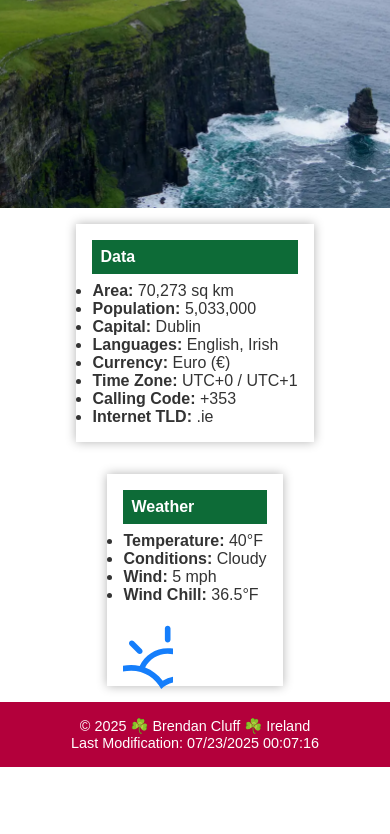
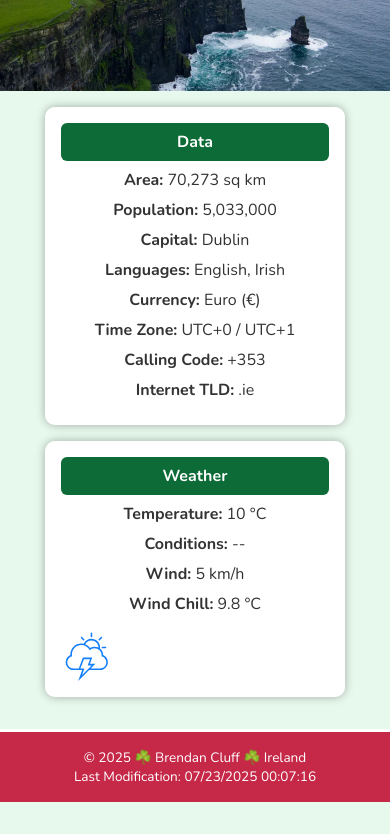
Before and after one commit to brendancluff/tester, a plain HTML site: page place.html in a window 390 px wide. Shown: the part 248-1082 px from the top of the page. Before the commit the page ends 1015 px from the top, so only its background shows below. Drawn offline with nearby package versions, Linux system fonts and the light colour scheme.

Commit message:
mobile friendly fix

```diff
--- a/place.html
+++ b/place.html
@@ -6,6 +6,7 @@
   <title>Ireland</title>
   <link rel="stylesheet" href="styles/place.css" />
   <script src="scripts/place.js" defer></script>
+  <link href="https://fonts.googleapis.com/css2?family=Nunito:wght@400;700&display=swap" rel="stylesheet">
 </head>
 <body>
 
@@ -15,15 +16,16 @@
 
   <main class="main-content">
 
-    <div class="hero">
-      <img
-        src="images/ireland.webp"
-        srcset="images/cliff.webp 600w, images/ireland.webp 1200w"
-        sizes="(max-width: 767px) 100vw, 100vw"
-        alt="Green Irish landscape with cliffs"
-      />
+    <div class="hero" id="hero">
+        <img
+            src="images/ireland.webp"
+            srcset="images/cliff.webp 600w, images/ireland.webp 1200w"
+            sizes="(max-width: 767px) 600px, 1200px"
+            alt="Green Irish landscape with cliffs"
+        />
 
-      <section class="data-box">
+      <!-- Data Box -->
+      <section class="data-box" id="dataBox">
         <div class="section-title">Data</div>
         <ul>
           <li><strong>Area:</strong> 70,273 sq km</li>
@@ -37,22 +39,24 @@
         </ul>
       </section>
 
-      <section class="weather-box">
+      <!-- Weather Box -->
+      <section class="weather-box" id="weatherBox">
         <div class="section-title">
           Weather <span class="emoji-desktop">⛅</span>
         </div>
         <ul>
-          <li><strong>Temperature:</strong> <span id="temp">40°F</span></li>
-          <li><strong>Conditions:</strong> Cloudy</li>
-          <li><strong>Wind:</strong> <span id="wind">5 mph</span></li>
+          <li><strong>Temperature:</strong> <span id="temp">--</span></li>
+          <li><strong>Conditions:</strong> <span id="conditions">--</span></li>
+          <li><strong>Wind:</strong> <span id="wind">--</span></li>
           <li><strong>Wind Chill:</strong> <span id="windchill">--</span></li>
         </ul>
-        <img src="images/weather-icon.svg" alt="Cloud icon" class="weather-icon-mobile" />
+        <img src="images/weather-icon.svg" alt="Cloud icon" class="weather-icon-mobile" id="weatherIcon" />
       </section>
 
     </div>
   </main>
 
+  <!-- Footer -->
   <footer class="page-footer">
     &copy; <span id="year"></span> ☘️ Brendan Cluff ☘️ Ireland<br />
     Last Modification: <span id="lastModified"></span>
--- a/scripts/place.js
+++ b/scripts/place.js
@@ -1,31 +1,44 @@
 document.addEventListener('DOMContentLoaded', () => {
+  // Set current year in footer
   document.getElementById("year").textContent = new Date().getFullYear();
 
+  // Set last modified date in footer
   document.getElementById("lastModified").textContent = document.lastModified;
 
-  function calculateWindChill(tempF, speed) {
-    if (tempF <= 50 && speed > 3) {
-      return (
-        35.74 +
-        0.6215 * tempF -
-        35.75 * Math.pow(speed, 0.16) +
-        0.4275 * tempF * Math.pow(speed, 0.16)
-      ).toFixed(1);
+  // Temperature and wind speed (metric units)
+  const tempC = 10; // Celsius
+  const windSpeedKmh = 5; // km/h
+
+  // Wind chill calculation in Celsius (Canadian formula)
+  function calculateWindChillC(temp, speed) {
+    if (temp <= 10 && speed > 4.8) {
+      const windChill =
+        13.12 +
+        0.6215 * temp -
+        11.37 * Math.pow(speed, 0.16) +
+        0.3965 * temp * Math.pow(speed, 0.16);
+      return windChill.toFixed(1);
     } else {
       return "N/A";
     }
   }
 
-  const temp = 40;
-  const windSpeed = 5;
+  const windChill = calculateWindChillC(tempC, windSpeedKmh);
 
-  document.getElementById("temp").textContent = `${temp}°F`;
-  document.getElementById("wind").textContent = `${windSpeed} mph`;
-  document.getElementById("windchill").textContent = `${calculateWindChill(temp, windSpeed)}°F`;
+  // Insert values into the DOM
+  document.getElementById("temp").textContent = `${tempC} °C`;
+  document.getElementById("wind").textContent = `${windSpeedKmh} km/h`;
+  document.getElementById("windchill").textContent =
+    windChill === "N/A" ? windChill : `${windChill} °C`;
 
+  // Optional: Make hero image container full viewport height (desktop only)
   function setHeroHeight() {
     const hero = document.querySelector('.hero');
-    hero.style.height = `${window.innerHeight}px`;
+    if (window.innerWidth > 768) {
+      hero.style.height = `${window.innerHeight}px`;
+    } else {
+      hero.style.height = "auto";
+    }
   }
 
   window.addEventListener('resize', setHeroHeight);
--- a/styles/place.css
+++ b/styles/place.css
@@ -1,3 +1,4 @@
+/* Reset and base styles */
 * {
   margin: 0;
   padding: 0;
@@ -5,9 +6,10 @@
 }
 
 body {
-  font-family: Arial, sans-serif;
-  background-color: #ffffff;
+  font-family: 'Nunito', sans-serif;
+  background-color: #e7f8ec;
   color: #333;
+  padding-bottom: 2rem;
 }
 
 .page-header {
@@ -21,32 +23,35 @@ body {
 /* Hero Section */
 .hero {
   position: relative;
-  height: 100vh;
+  width: 100%;
   overflow: hidden;
 }
 
 .hero img {
+  display: block;
   width: 100%;
-  height: 100%;
+  height: auto;
   object-fit: cover;
-  display: block;
 }
 
-
+/* Data & Weather Boxes */
 .data-box, .weather-box {
-  position: absolute;
-  background-color: rgba(255, 255, 255, 0.9);
+  background-color: rgba(255, 255, 255, 0.95);
   padding: 1rem;
   box-shadow: 0 0 10px rgba(0, 0, 0, 0.3);
   max-width: 300px;
+  border-radius: 10px;
+  text-align: left;
 }
 
 .data-box {
+  position: absolute;
   top: 20px;
   left: 20px;
 }
 
 .weather-box {
+  position: absolute;
   bottom: 20px;
   right: 20px;
 }
@@ -57,32 +62,54 @@ body {
   padding: 0.5rem;
   font-weight: bold;
   margin-bottom: 0.5rem;
+  text-align: center;
+  border-radius: 6px;
 }
 
+/* List Styling */
+ul {
+  list-style: none;
+  padding: 0;
+  margin: 0;
+}
+
+.data-box li,
+.weather-box li {
+  margin-bottom: 0.5rem;
+  font-size: 0.95rem;
+}
+
+/* Weather Icon for Mobile */
 .weather-icon-mobile {
   display: none;
   margin-top: 1rem;
   max-width: 50px;
 }
 
+/* Footer */
 .page-footer {
-  background-color: #b3003b;
+  background-color: #c62848;
   color: white;
   text-align: center;
   padding: 1rem;
-  font-size: 0.9rem;
+  font-size: 0.85rem;
+  margin-top: 1rem;
+  border-top: 3px solid #fff;
 }
 
+/* Responsive Styles */
 @media screen and (max-width: 768px) {
-  .data-box, .weather-box {
+  .hero {
+    display: block;
+    height: auto;
+  }
+
+  .data-box,
+  .weather-box {
     position: static;
     margin: 1rem auto;
-  }
-
-  .hero {
-    display: flex;
-    flex-direction: column;
-    align-items: center;
+    width: 90%;
+    text-align: center;
   }
 
   .weather-icon-mobile {
@@ -92,4 +119,9 @@ body {
   .emoji-desktop {
     display: none;
   }
+
+  .data-box li,
+  .weather-box li {
+    font-size: 1rem;
+  }
 }
```
